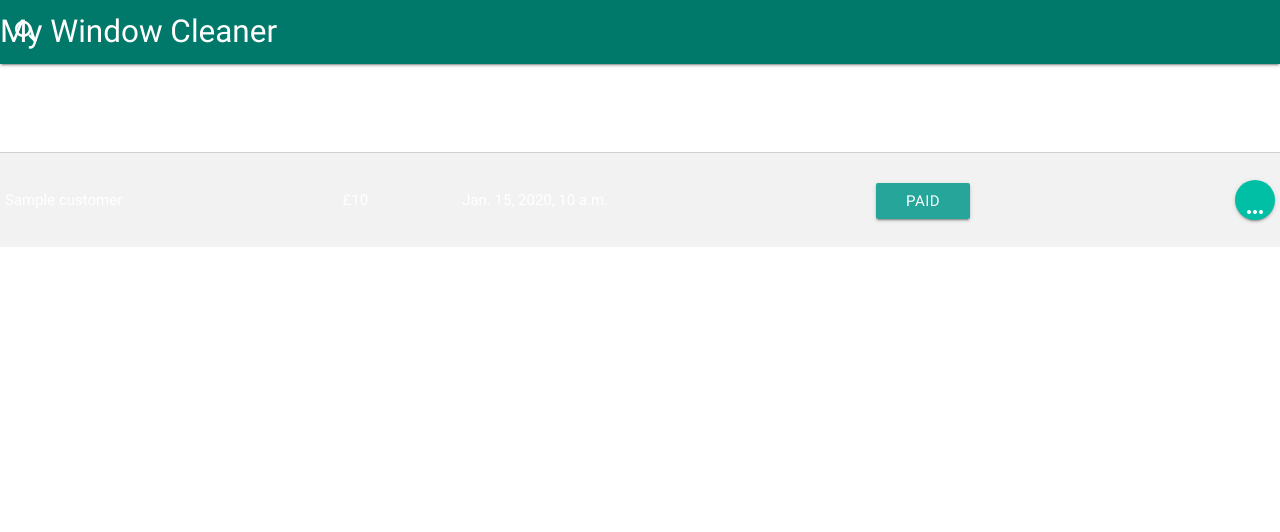
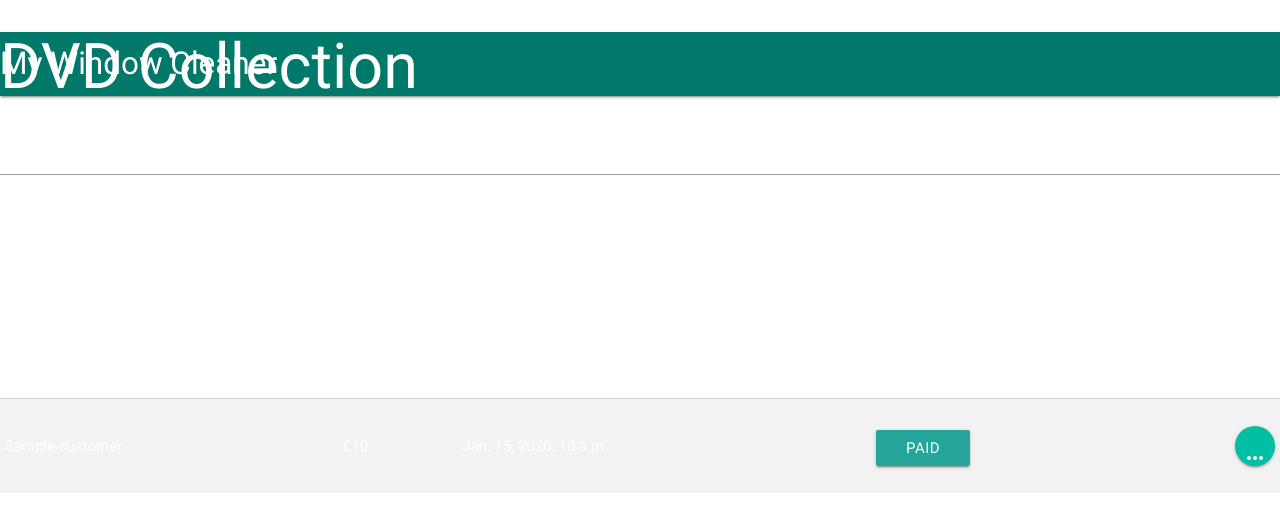
Before and after one commit to Code-Institute-Submissions/MWC_APP, a Django app: template worksheets/templates/owings.html in a window 1280 px wide. Shown: the top 532 px of the page. Run offline with Django 3.2, Linux system fonts and the light colour scheme; the template is opened without the code that fills it: most values are stand-ins (such as "Sample title", 1, 10 or a date in 2020); some libraries are stand-ins or nearby versions.

Commit message:
intermediary commit

```diff
--- a/worksheets/templates/owings.html
+++ b/worksheets/templates/owings.html
@@ -1,13 +1,62 @@
 {% extends "base.html" %}
 {% load staticfiles %}
+
+{% block extra_head %}
+<script src="http://code.jquery.com/jquery-1.4.2.min.js"></script>
+<script>
+
+        (function ($) {
+            jQuery.expr[':'].Contains = function(a,i,m){
+                return (a.textContent || a.innerText || "").toUpperCase().indexOf(m[3].toUpperCase())>=0;
+            };
+
+            function listFilter(header, list) {
+              var form = $("<form>").attr({"class":"filterform","action":"#"}),
+                  input = $("<input>").attr({"class":"filterinput","type":"text"});
+              $(form).append(input).appendTo(header);
+
+              $(input)
+                .change( function () {
+                  var filter = $(this).val();
+                  if(filter) {
+                    $(list).find("a:not(:Contains(" + filter + "))").parent().slideUp();
+                    $(list).find("a:Contains(" + filter + ")").parent().slideDown();
+                  } else {
+                    $(list).find("li").slideDown();
+                  }
+                  return false;
+                })
+              .keyup( function () {
+                  $(this).change();
+              });
+            }
+
+            $(function () {
+              listFilter($("#header"), $("#list"));
+            });
+          }(jQuery));
+
+         </script>
+{% endblock %}
 {% block content %}
+
+<div id="wrap">
+        <h1 id="header">DVD Collection</h1>
+        <ul id="list">
+            <li><a href="#">Batman</a></li>
+            <li><a href="#">Ice Age</a></li>
+            <li><a href="#">Star Trek (2009)</a></li>
+            <li><a href="#">Tremors</a></li>
+        </ul>
+    </div>
+
       <div class="row">
         <div class="input-field col s6">
           <i class="material-icons prefix">search</i>
           <input id="input_search" type="search">
         </div>
       </div>
-<table class="striped" id="list"s>
+<table class="striped" id="invoice_list"s>
     <thead>
       <tr>
           <th>Customer</th>
@@ -81,38 +130,5 @@
 <script src="{% static 'jobs.js' %}"></script>
 <script src="{% static 'invoices.js' %}"></script>
 
-<script>
-    $(document).ready(function () {
-        //adapted from http://blog.grapii.com/2010/08/how-to-build-a-simple-search-filter-with-jquery/
-            (function ($) {
-              jQuery.expr[':'].Contains = function(a,i,m){
-                  return (a.textContent || a.innerText || "").toUpperCase().indexOf(m[3].toUpperCase())>=0;
-              };
 
-              function listFilter(list) {
-                $('#input_search')
-                  .change( function () {
-                    var filter = $(this).val();
-                    if(filter) {
-                      $(list).find(".address:not(:Contains(" + filter + "))").parent().slideUp();
-                      $(list).find(".adress:Contains(" + filter + ")").parent().slideDown();
-                    } else {
-                      $(list).find("tr").slideDown();
-                    }
-                    return false;
-                  })
-                  .keyup( function () {
-                    $(this).change();
-                })
-                .keydown( function () {
-                    $(this).change();
-                });
-              }
-              $(function () {
-                listFilter($("#list"));
-              });
-            }(jQuery));
-    })
-
-</script>
 {% endblock %}
```
